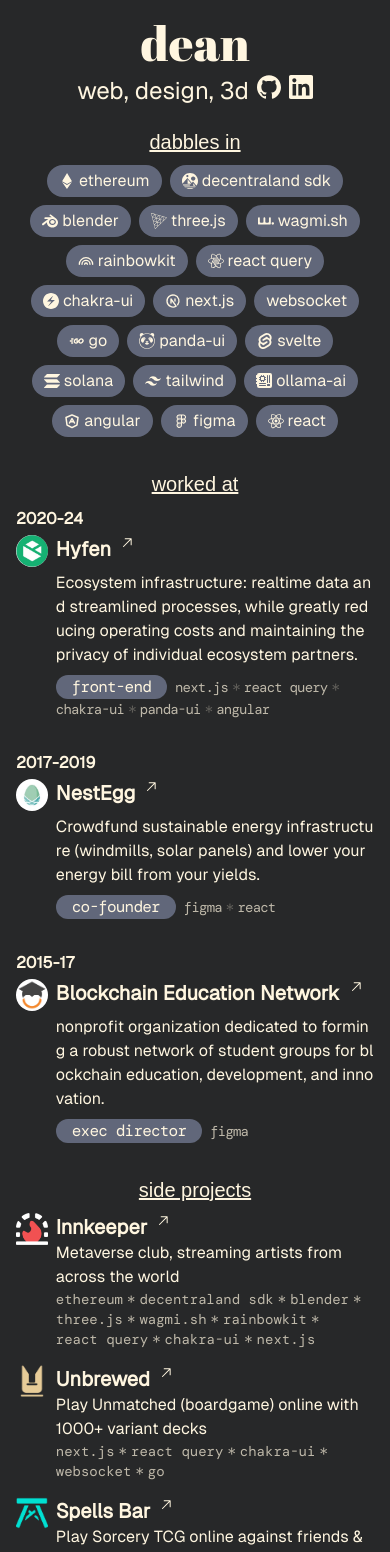
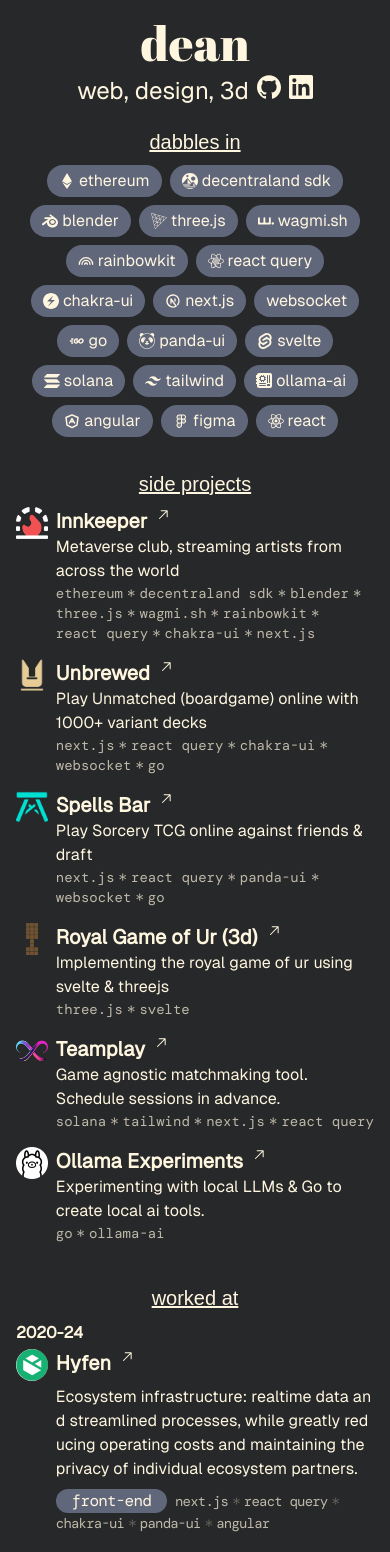
Before and after one commit to JollyGrin/deanlol-cv, a Next.js app: page / in a window 390 px wide. Shown: the top 1552 px of the page. Built offline with nearby package versions, Linux system fonts and the light colour scheme; a web font is replaced by a local one.

Commit message:
ordering

```diff
--- a/src/app/page.tsx
+++ b/src/app/page.tsx
@@ -37,8 +37,8 @@
         </div>
       </div>
 
-      <div className="md:flex md:gap-10 md:justify-center max-w-[900px] mx-auto">
-        <div className="w-full flex flex-col items-center">
+      <div className="flex flex-col md:flex-row gap-10 md:justify-center max-w-[900px] mx-auto">
+        <div className="w-full flex flex-col items-center order-last md:order-first">
           <h4 className="underline mb-2">worked at</h4>
           <JobRecords />
         </div>
```
